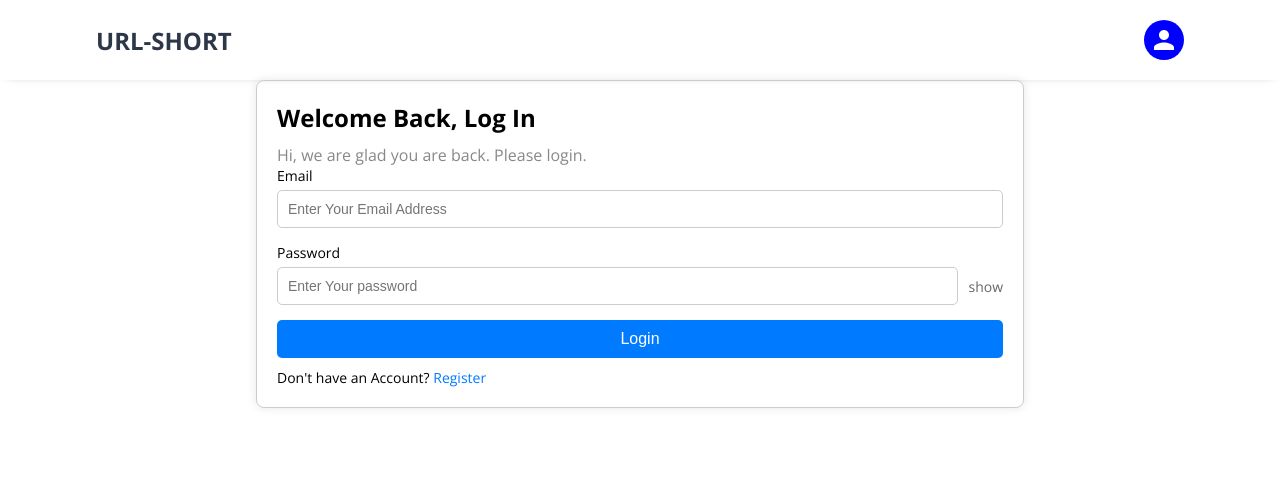
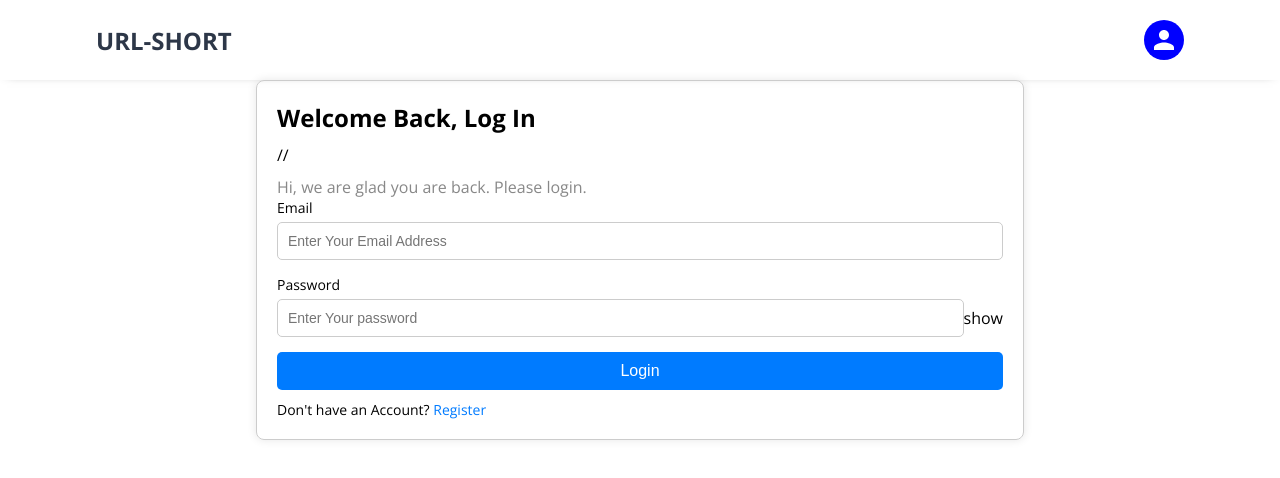
Before and after one commit to SANZU0007/url-short-front, a React (Create React App) app: page / in a window 1280 px wide. Shown: the top 478 px of the page. Built offline with nearby package versions, Linux system fonts and the light colour scheme.

Commit message:
Update Login.js

```diff
--- a/src/components/Login.js
+++ b/src/components/Login.js
@@ -65,7 +65,7 @@ const Login = () => {
         <div className="form_data">
           <div className="form_heading">
             <h1>Welcome Back, Log In</h1>
-            <p>Hi, we are glad you are back. Please login.</p>
+            // <p>Hi, we are glad you are back. Please login.</p>
           </div>
 
           <form>
@@ -92,7 +92,7 @@ const Login = () => {
                   id="password"
                 />
                 <div
-                  className="showpass"
+                 id="password"
                   onClick={() => setPassShow(!passShow)}
                 >
                   {!passShow ? "show " : "Hide"}
```
